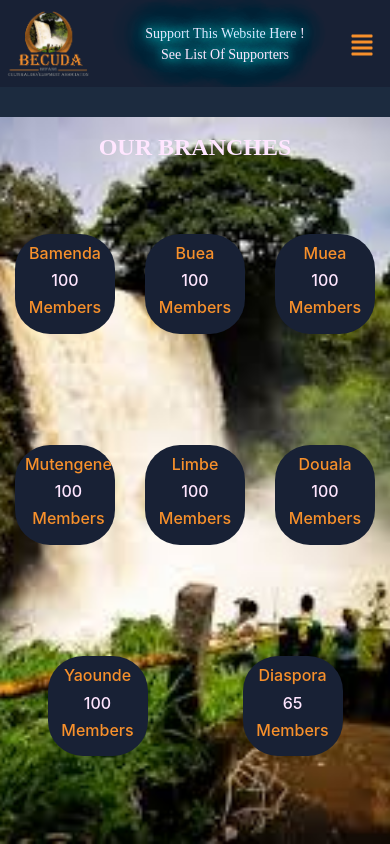
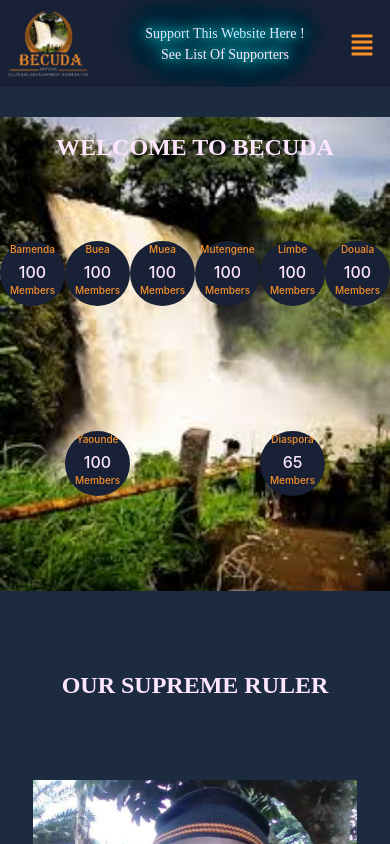
Before and after one commit to ernestmusong/Befang-Cultural-Development-Association, a React (Create React App) app in the folder client/: page / in a window 390 px wide. Shown: the top 844 px of the page. Built offline with nearby package versions, Linux system fonts and the light colour scheme; no server answers; a web font is replaced by a local one.

Commit message:
reduced banner height

```diff
--- a/client/src/App.css
+++ b/client/src/App.css
@@ -275,6 +275,15 @@
   margin-bottom: 1.25rem;
   animation: run-left 2s ease;
 }
+.container-in-banner .count-up-wrapper{
+  height: 100px;
+  width: 100px ;
+  padding: 10px ;
+  border-radius: 35px;
+  display: grid;
+  place-items: center;
+  background-color: var(--darkBlue);
+ }
 
 /* end hero */
 /* branch hero */
@@ -386,8 +395,7 @@
   text-transform: capitalize;
   font-size: 2.5rem;
   font-weight: bolder;
-  /* text-shadow: 0 0 5px #ffa500, 0 0 15px #ffa500, 0 0 20px #ffa500,
-    0 0 40px #ffa500, 0 0 60px #ff0000, 0 0 10px #ff8d00, 0 0 98px #ff0000; */
+
 }
 .beyoin-counter{
   display: flex;
@@ -503,13 +511,13 @@
     margin-top:   117.16px !important;
   }
   .banner{
-height: calc(100vh - 117.16px) !important;
+height: calc(70vh - 117.16px) !important;
 margin-top: 117.16px;
 max-width: 100vw;
    }
    .page-hero{
     justify-content: space-around;
-    height: calc(100vh - 117.16px) !important;
+    height: calc(70vh - 117.16px) !important;
      margin-top: 117.16px;
        }
        .page-hero-text {
@@ -517,11 +525,21 @@
          font-size: 1rem;
       }
    .container-in-banner{
-    height: calc(100vh - 209.96px);
+    height: calc(70vh - 209.96px);
    }
+
    .container-in-banner h6 {
-    font-size: 1rem;
+    font-size: 10px;
    }
+   .container-in-banner .count-up-wrapper{
+    height: 65px !important;
+    width: 65px !important;
+    padding: 0px !important;
+   }
+    .container-in-banner .value{
+      margin-top: 1px;
+      margin-bottom: 2px;
+    }
    .text1-wrapper{
       padding-top: 1rem !important;
       margin-bottom: 1rem !important;
--- a/client/src/components/BefangYouthsInitiative.js
+++ b/client/src/components/BefangYouthsInitiative.js
@@ -39,12 +39,12 @@
                     </div>
               </div>
           </div>
-          <h6 className='motto'>motto: together we stand, divided we fall</h6>
+          <h6 className='motto'>motto : together we stand, divided we fall</h6>
       </div>
       <WhoWeAre />
       <Title title="executive members of the Group" />
 
-            <div className='row becuda-executive mx-auto' style={{margin:"0 auto", width:"100vw"}}>
+            <div className='row becuda-executive'>
             {executiveMembers.map(member => (
                 <ExMember key={member.id} {...member}/>
             ))}
@@ -52,7 +52,7 @@
 
 
       <Title title="all our members" />
-      <div className='row'>
+      <div className='becuda-member'>
       {members.map(member => (
         <Member key={member.id} {...member}/>
       ))}
--- a/client/src/components/home.component.js
+++ b/client/src/components/home.component.js
@@ -41,12 +41,12 @@
       <>
       <div className="banner mx-auto" style={{ backgroundImage: `url(${banner})` }}>
         <div className="text1-wrapper " style={{margin: "0 auto", marginBottom:"4rem", paddingTop:"4rem" }}>
-            <h1 className="text1" >our branches</h1>
+            <h1 className="text1" >welcome to becuda</h1>
         </div>
         <div className="container-in-banner">
         {Branches.map(branch => (
         <Link to={branch.link} style={{ textDecoration: "none" }} key={branch.id}>
-               <div className="text-center" style={{ backgroundColor: "var(--darkBlue)", borderRadius: "35px", height:"100px", width: "100px" , padding:"10px", display:"grid", placeItems:"center"}}>
+               <div className="text-center count-up-wrapper" >
                 <div>
                 <h6 className=" text-capitalize" style={{color: "var(--mainOrange)"}}>{branch.name}</h6>
                <h1 className="value"><CountUp
@@ -54,7 +54,7 @@
           end={branch.value}
           duration={3}
         />    </h1>
-               <h6 className=" text-capitalize"  style={{color: "var(--mainOrange)"}}>{branch.text}</h6>
+               <h6 className=" text-capitalize"  style={{color: "var(--mainOrange)" }}>{branch.text}</h6>
                 </div>
            </div>
          </Link>
--- a/client/src/db.json
+++ b/client/src/db.json
@@ -8,7 +8,7 @@
           "title": "Water Distribution",
           "amount": 670000,
           "realised":0,
-          "status":"closed",
+          "status":"open",
           "body":"This project is aimed at ensuring the availability of pipe-borne water throughout the Befang territory.",
           "desc": "Distribution of pipe-borne water to all quarters in the Befang Village."
       },
```
